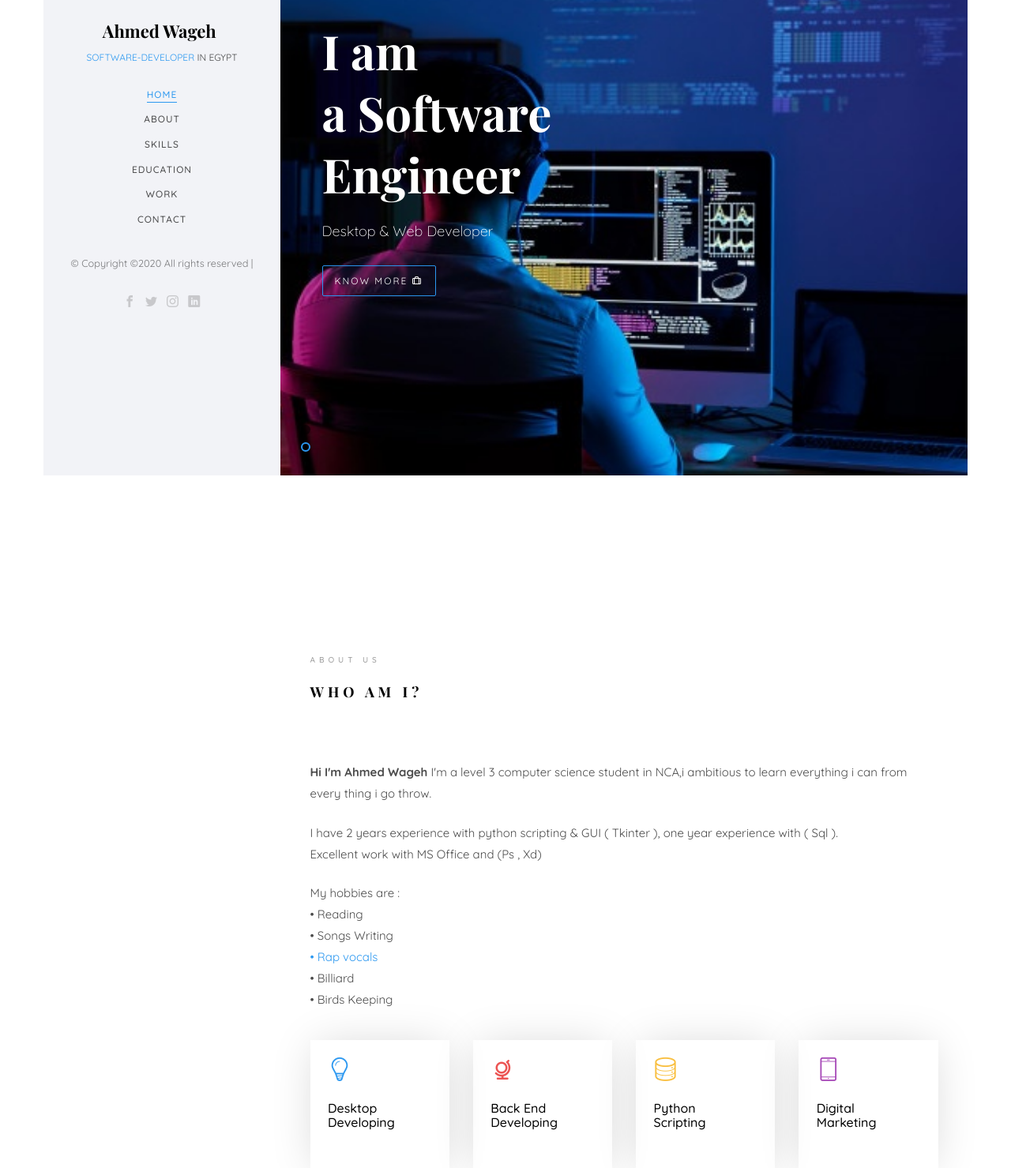
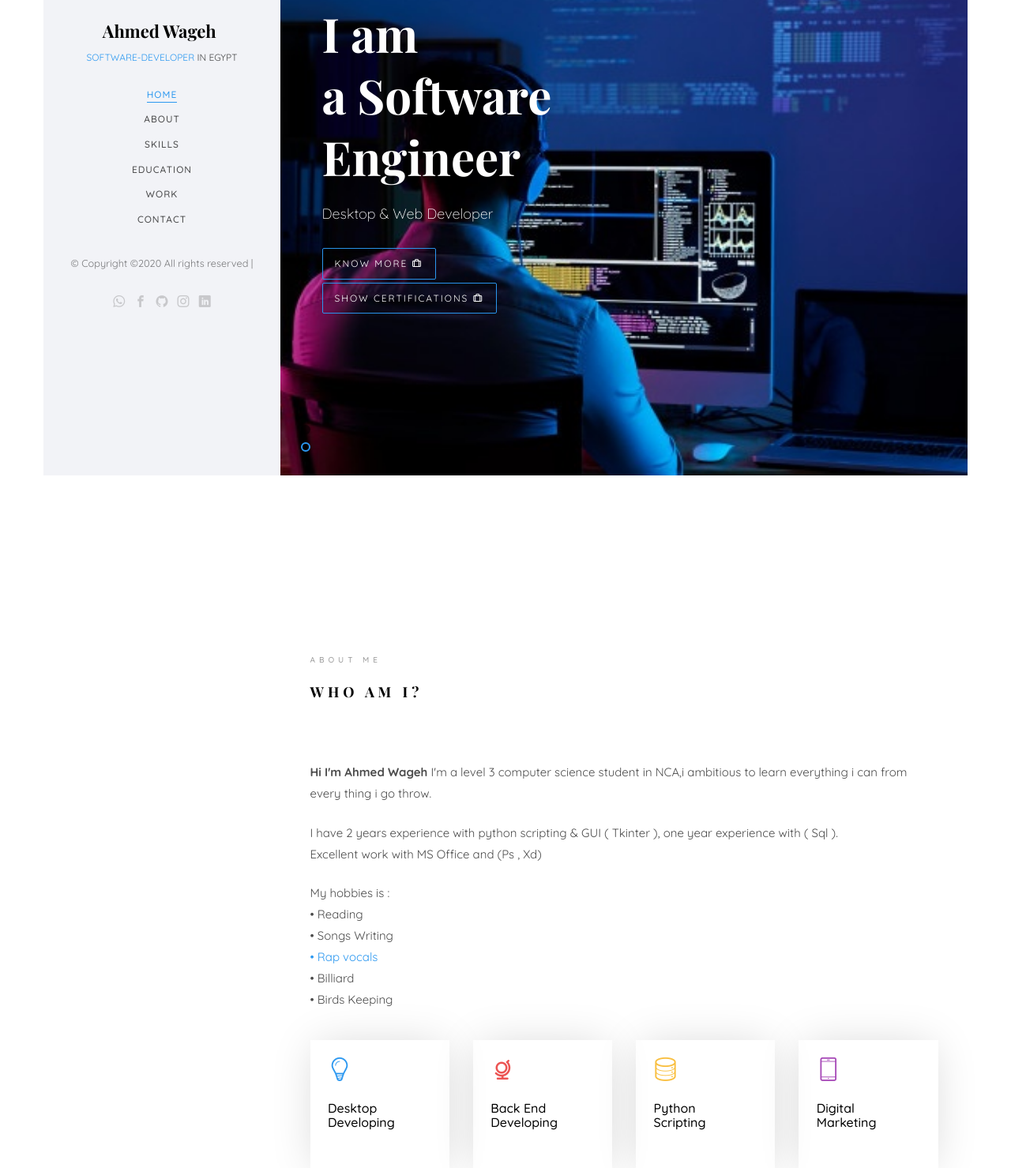
Before and after one commit to null0pull/Portfolio, a plain HTML site: page index.html in a window 1280 px wide. Shown: the part 198-1677 px from the top of the page at 79% size. Drawn offline with nearby package versions, Linux system fonts and the light colour scheme; files whose address does not match are found by name; a web font is replaced by a local one.

Commit message:
Update index.html

```diff
--- a/index.html
+++ b/index.html
@@ -76,9 +76,10 @@
 				Copyright &copy;<script>document.write(new Date().getFullYear());</script> All rights reserved |
 				</small></p>
 				<ul>
+					<li><a href="https://web.whatsapp.com/send?phone=201019038425" target="_blank"><i class="icon-whatsapp"></i></a></li>
 					<li><a href="https://www.facebook.com/Ahmedwageh200"><i class="icon-facebook2"></i></a></li>
-					<li><a href="#"><i class="icon-twitter2"></i></a></li>
-					<li><a href="https://www.instagram.com/ah_trojan"><i class="icon-instagram"></i></a></li>
+					<li><a href="https://www.github.com/ahmedwageeeh" target="_blank"><i class="icon-github"></i></a></li>
+					<li><a href="https://www.instagram.com/ah_trojan" target="_blank"><i class="icon-instagram"></i></a></li>
 					<li><a href="#"><i class="icon-linkedin2"></i></a></li>
 				</ul>
 			</div>
@@ -99,6 +100,7 @@
 						   					<h1>Hello Everyone! <br>I'm Wagahgah</h1>
 						   					<h2>Haha! i'm wael ghoniem whatever my name is ahmed wageh<br>Addicted to programming & BL & anything complex</h2>
 												<p><a class="btn btn-primary btn-learn" href="files/cv.pdf" download="CV">Download CV <i class="icon-download4"></i></a></p>
+												<p><a class="btn btn-primary btn-learn" href="images/card.png" download="card">Download Card <i class="icon-download4"></i></a></p>
 											</div>
 					   				</div>
 					   			</div>
@@ -115,6 +117,7 @@
 						   					<h1 class="white" >I am <br>a Software Engineer</h1>
 												<h2>Desktop & Web Developer</h2>
 												<p><a href="#about" class="btn btn-primary btn-learn">Know More <i class="icon-briefcase3"></i></a></p>
+												<p><a href="certs" class="btn btn-primary btn-learn">Show Certifications <i class="icon-briefcase3"></i></a></p>
 											</div>
 					   				</div>
 					   			</div>
@@ -132,11 +135,11 @@
 							<div class="row row-bottom-padded-sm animate-box" data-animate-effect="fadeInLeft">
 								<div class="col-md-12">
 									<div class="about-desc">
-										<span class="heading-meta">About Us</span>
+										<span class="heading-meta">About Me</span>
 										<h2 class="colorlib-heading">Who Am I?</h2>
 										<p><strong>Hi I'm Ahmed Wageh</strong> I'm a level 3 computer science student in NCA,i ambitious to learn everything i can from every thing i go throw.</p>
 										<p> I have 2 years experience with python scripting & GUI ( Tkinter ), one year experience with ( Sql ). <br> Excellent work with MS Office and (Ps , Xd)</p>
-										<p>My hobbies are : <br> • Reading <br> • Songs Writing <br><a href="https://soundcloud.com/ahmedtrojan" target="_blank"> • Rap vocals </a> <br> • Billiard <br> • Birds Keeping</p>
+										<p>My hobbies is : <br> • Reading <br> • Songs Writing <br><a href="https://soundcloud.com/ahmedtrojan" target="_blank"> • Rap vocals </a> <br> • Billiard <br> • Birds Keeping</p>
 									</div>
 								</div>
 							</div>
```
